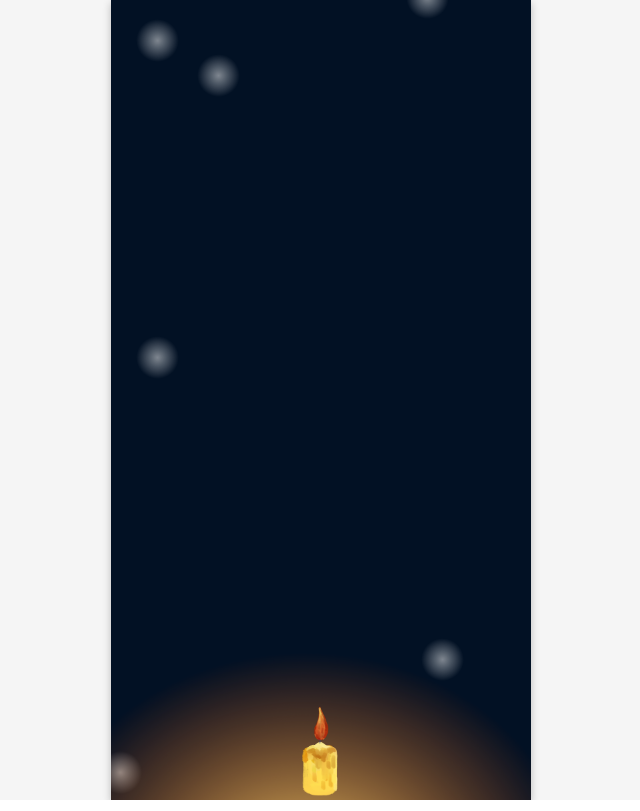
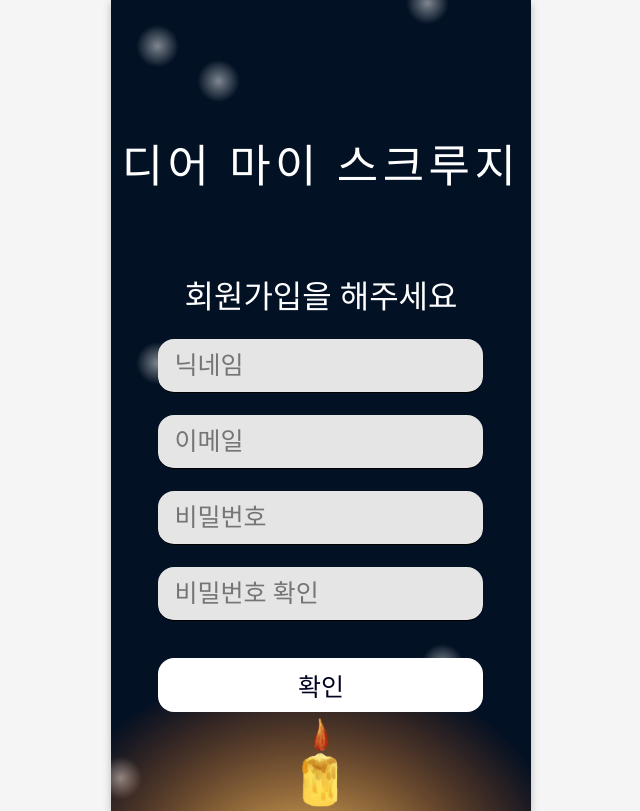
Before and after one commit to Dear-My-Scrooge/Dear-My-Scrooge-Front, a React (Vite) app: page /signup in a window 1280 px wide. Shown: the whole page, without its empty margins (319-959 px from the left). Built offline with nearby package versions, Linux system fonts and the light colour scheme; a web font is replaced by a local one.

Commit message:
:sparkles: Feat: 회원가입 페이지 - 입력창 구현

```diff
--- a/src/pages/auth/authSignUp/AuthSignUp.jsx
+++ b/src/pages/auth/authSignUp/AuthSignUp.jsx
@@ -1,12 +1,149 @@
-import React from "react";
+import React, { useState } from "react";
 import * as S from "./style";
 import Candle from "../../../components/candle/Candle";
 
 function AuthSignUp() {
+  const [user, setUser] = useState({
+    email: "",
+    password: "",
+    nickname: "",
+    introduce: ""
+  });
+
+  const [pwd, setPwd] = useState("");
+  const [confirmPwd, setConfirmPwd] = useState("");
+  const [passwordIsVaild, setpasswordIsVaild] = useState(false);
+  const [pwdMatchMessage, setPwdMatchMessage] = useState("");
+
+  const handleSubmit = async e => {
+    e.preventDefault();
+    // 모든 필수 정보가 입력되었는지 확인
+    if (user.email && user.password && confirmPwd && user.nickname) {
+      try {
+        const response = await axios.post("auth/signup", {
+          nickname: user.nickname,
+          email: user.email,
+          password: user.password
+        });
+        if (response.status === 200) {
+          alert("회원가입이 완료되었습니다.");
+          navigate("/login");
+        }
+      } catch (error) {
+        alert("회원가입에 실패했습니다.");
+        console.log(error);
+      }
+    } else {
+      alert("모든 필수 정보를 입력해주세요.");
+    }
+  };
+
+  // 비밀번호 입력
+  const handlePwd = e => {
+    e.preventDefault();
+    const password = e.target.value;
+    setPwd(password);
+    setUser({ ...user, password: password });
+
+    // Password strength validation
+    const hasMinLength = password.length >= 8;
+    const hasValidCombination =
+      /^(?=.*\d)(?=.*[a-zA-Z])(?=.*[!@#$%^&*()]).{2,}$/.test(password);
+    if (hasMinLength && hasValidCombination) {
+      setpasswordIsVaild(true);
+    } else {
+      setpasswordIsVaild(false);
+    }
+  };
+
+  // 비밀번호 확인 입력
+  const handleConfirmPwd = e => {
+    e.preventDefault();
+    const confirmedPassword = e.target.value;
+    setConfirmPwd(confirmedPassword);
+
+    // Password confirmation validation
+    if (confirmedPassword !== pwd) {
+      setPwdMatchMessage("동일하지 않은 비밀번호입니다 :(");
+    } else {
+      setPwdMatchMessage("확인 완료되었습니다 :)");
+    }
+  };
+
   return (
     <>
       <S.AuthSignUpWrapper>
-        <S.AuthSignUpContentWrapper></S.AuthSignUpContentWrapper>
+        <S.AuthSignUpContentWrapper>
+          <S.AuthSignUpHeader>디어 마이 스크루지</S.AuthSignUpHeader>
+          <S.AuthSignUpTItle>회원가입을 해주세요</S.AuthSignUpTItle>
+          {/* 닉네임 */}
+          <S.SignUpInput
+            required
+            placeholder="닉네임"
+            type="text"
+            name="nickname"
+            onChange={e => setUser({ ...user, nickname: e.target.value })}
+            value={user.nickname}
+            isvaild="true"
+          />
+
+          {/* 이메일 */}
+          <S.SignUpInputForm onSubmit={handleSubmit}>
+            <S.SignUpInput
+              required
+              placeholder="이메일"
+              type="email"
+              name="email"
+              onChange={e => setUser({ ...user, email: e.target.value })}
+              value={user.email}
+              isvaild="true"
+            />
+
+            {/* 비밀번호 */}
+            <S.SignUpInput
+              required
+              placeholder="비밀번호"
+              type="password"
+              name="pwd"
+              onChange={handlePwd}
+              value={pwd}
+              isvaild="true"
+            />
+            {pwd ? (
+              <S.MessageText isvaild={passwordIsVaild ? "true" : "false"}>
+                ︎✓ 8자 이상 입력
+                <br />✓ 숫자, 영문, 특수문자 포함하여, 2개 이상 조합
+              </S.MessageText>
+            ) : (
+              ""
+            )}
+
+            {/* 비밀번호 확인 */}
+            <S.SignUpInput
+              required
+              placeholder="비밀번호 확인"
+              type="password"
+              name="confirmPwd"
+              onChange={handleConfirmPwd}
+              value={confirmPwd}
+              isvaild={pwd === confirmPwd ? "true" : "false"}
+            />
+            {confirmPwd ? (
+              pwd === confirmPwd ? (
+                <S.MessageText isvaild="true">확인 완료</S.MessageText>
+              ) : (
+                <S.MessageText isvaild="false">
+                  동일하지 않은 비밀번호입니다 :(
+                </S.MessageText>
+              )
+            ) : (
+              ""
+            )}
+
+            {/* 확인 버튼 */}
+            <S.AuthSignUpButton type="submit">확인</S.AuthSignUpButton>
+          </S.SignUpInputForm>
+        </S.AuthSignUpContentWrapper>
         <Candle />
       </S.AuthSignUpWrapper>
     </>
--- a/src/pages/auth/authSignUp/style.jsx
+++ b/src/pages/auth/authSignUp/style.jsx
@@ -19,3 +19,78 @@ export const AuthSignUpContentWrapper = styled.div`
   flex-direction: column;
   align-items: center;
 `;
+
+export const AuthSignUpHeader = styled.div`
+  color: #fff;
+  text-align: center;
+  font-size: 45px;
+  font-weight: 400;
+  line-height: normal;
+  letter-spacing: 4.5px;
+  margin-top: 130px;
+`;
+
+export const AuthSignUpTItle = styled.div`
+  color: #fff;
+  text-align: center;
+  font-size: 32px;
+  font-weight: 400;
+  line-height: normal;
+  margin-top: 76px;
+`;
+
+export const SignUpInputForm = styled.form`
+  display: flex;
+  flex-direction: column;
+  align-items: center;
+  justify-content: center;
+`;
+
+export const SignUpInput = styled.input`
+  margin-top: 22px;
+  width: 325px;
+  height: 54px;
+  flex-shrink: 0;
+  border-radius: 16px;
+  background: #e5e5e5;
+  padding: 16px;
+  color: rgba(100, 100, 100, 0.9);
+  font-size: 25px;
+  font-weight: 400;
+  line-height: normal;
+  font-family: "Nanum_DaSiSiJagHae";
+
+  ::placeholder {
+    color: #aeafb9;
+  }
+  /* Your styling here */
+  border-bottom: ${props =>
+    props.isvaild == "true" ? "1px solid #000000" : "1px solid red"};
+  /* Additional styling based on validity */
+`;
+
+export const AuthSignUpButton = styled.button`
+  display: flex;
+  justify-content: center;
+  align-items: center;
+  width: 325px;
+  height: 54px;
+  border-radius: 16px;
+  background: #fff;
+  color: #000321;
+  text-align: center;
+  font-family: Nanum DaSiSiJagHae;
+  font-size: 25px;
+  font-style: normal;
+  font-weight: 400;
+  line-height: normal;
+  margin-top: 37px;
+`;
+
+export const MessageText = styled.span`
+  width: 100%;
+  margin-left: 20px;
+  margin-top: 10px;
+  color: ${props => (props.isvaild == "true" ? "#00C24E" : "#FF5D47")};
+  font-size: 15px;
+`;
```
